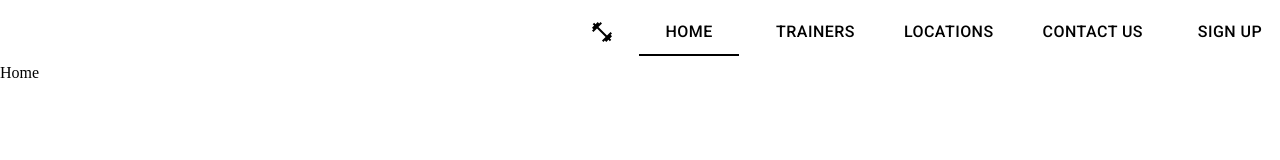
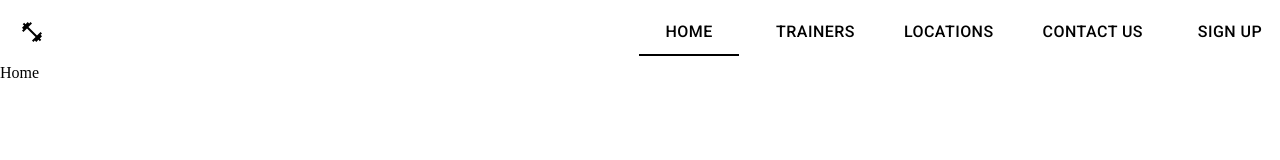
Before and after one commit to taerichard/ptReq, a React (Create React App) app in the folder client/: page / in a window 1280 px wide. Shown: the top 160 px of the page. Built offline with nearby package versions, Linux system fonts and the light colour scheme.

Commit message:
positioned logo

```diff
--- a/client/src/components/Header.js
+++ b/client/src/components/Header.js
@@ -35,7 +35,9 @@ const useStyles = makeStyles((theme) => ({
   },
   icon: {
     color: "black",
-    display: "",
+    position: "absolute",
+    left: "20px",
+    top: "20px",
   },
 }));
 
@@ -53,10 +55,10 @@ export default function Header() {
     <React.Fragment>
       <ElevationScroll>
         <AppBar>
+          <Icon classes={{ root: classes.icon }}>
+            <FitnessCenterIcon></FitnessCenterIcon>
+          </Icon>
           <ToolBar classes={{ root: classes.toolBarMargin }} disableGutters>
-            <Icon classes={{ root: classes.icon }}>
-              <FitnessCenterIcon></FitnessCenterIcon>
-            </Icon>
             <Tabs
               textColor="secondary"
               //indicatorColor="white"
```
